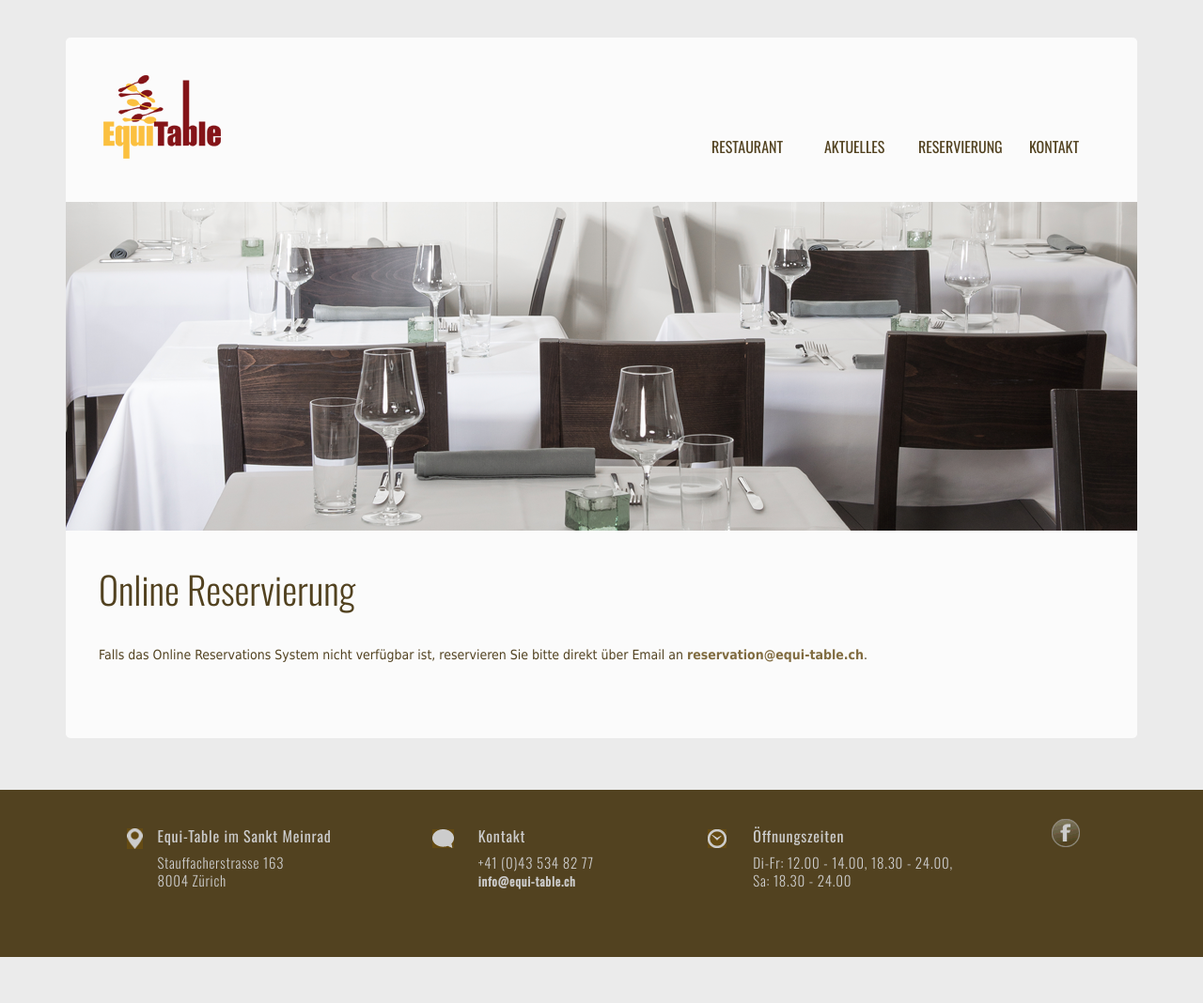
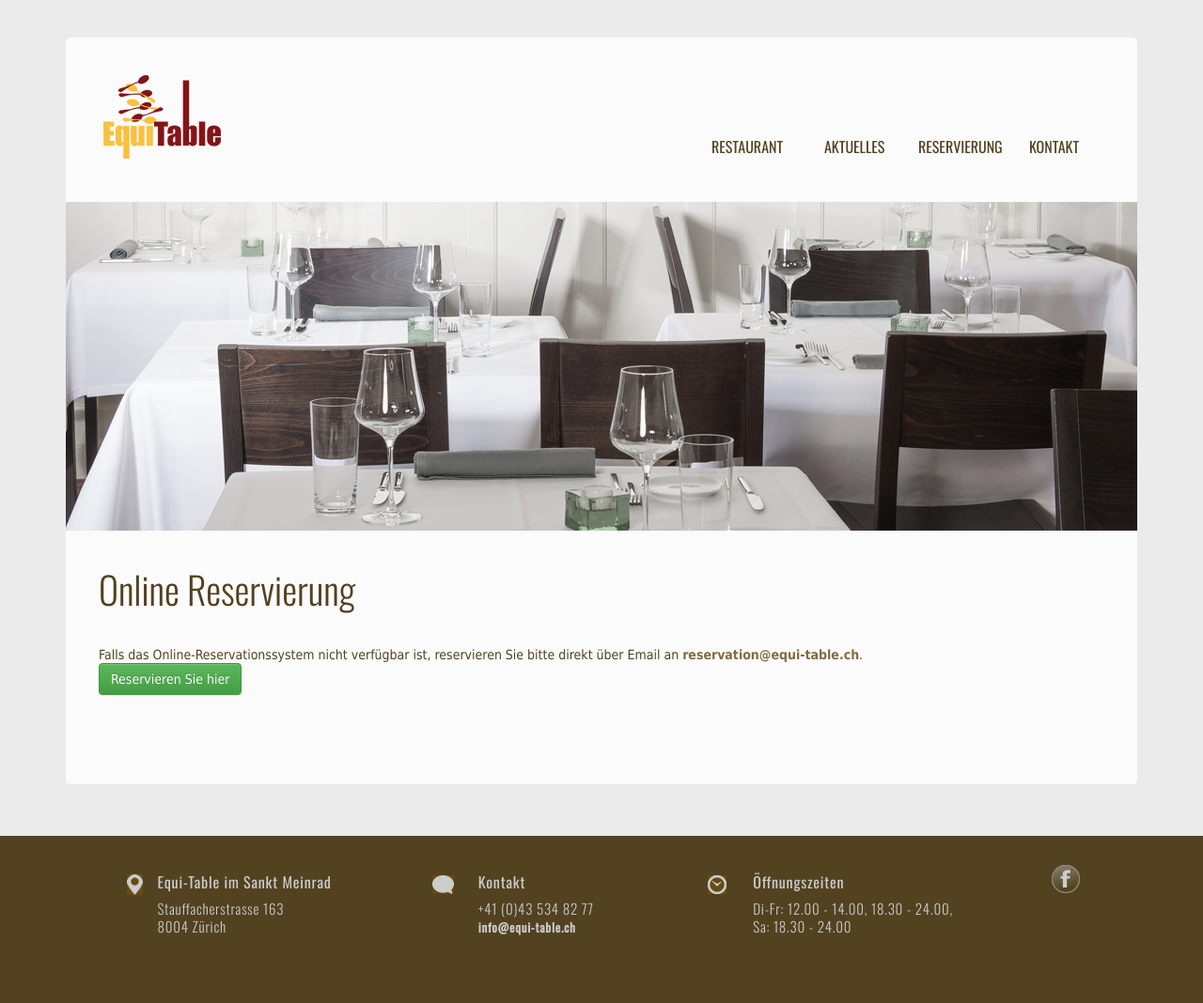
Before and after one commit to mklarmann/equitable, a Jekyll site: the page built from _posts/reservierung/2013-09-26-Reservation.html, in a window 1280 px wide. Shown: the whole page at 94% size. Built offline with Jekyll 4.4.1, drawn with Linux system fonts in a browser that asks for light colours; before the commit the page ends 1019 px from its top, so only the background shows below that.

Commit message:
reservierung aktivieren

```diff
--- a/_posts/reservierung/2013-09-26-Reservation.html
+++ b/_posts/reservierung/2013-09-26-Reservation.html
@@ -17,21 +17,21 @@
 		<div class="col-md-12">
 
 
-			Falls das Online Reservations System nicht verfügbar ist, reservieren Sie bitte direkt über Email an <a href="mailto:reservation@equi-table.ch">reservation@equi-table.ch</a>.
+			Falls das Online-Reservationssystem nicht verfügbar ist, reservieren Sie bitte direkt über Email an <a href="mailto:reservation@equi-table.ch">reservation@equi-table.ch</a>.
 
-			<!-- <div class="row hidden-xs">
+			 <!-- <div class="row hidden-xs">
 			   <iframe class="col-md-12"
 			           style="height: 600px; margin:0;padding:0;" frameBorder="0"
 			           src="http://www.foratable.com/book/restaurant/2ee9342d563f23633d810135c12ce41f">
 			   </iframe>
-			</div>
+			</div> -->
 
 
-			<div class="row visible-xs">
+			<div class="row">
 				<a target="_blank" class="col-md-12" href="http://www.foratable.com/book/restaurant/2ee9342d563f23633d810135c12ce41f"><button type="button" class="btn btn-success">Reservieren Sie hier</button>
 				</a>
 			</div>
-			 -->
+
 
 				<!-- Begin MailChimp Signup Form -->
 				<!-- <link href="//cdn-images.mailchimp.com/embedcode/classic-081711.css" rel="stylesheet" type="text/css">
```
